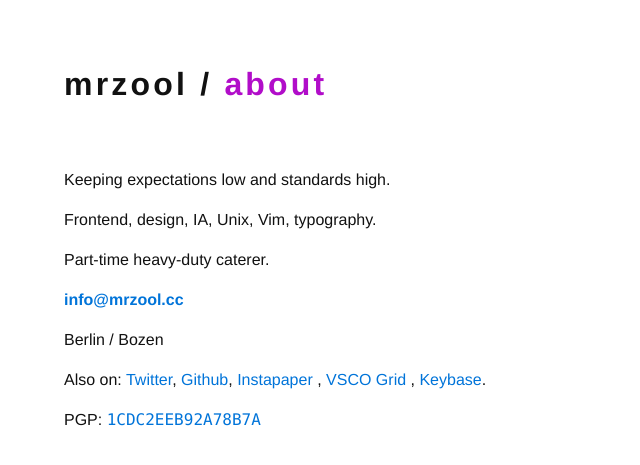
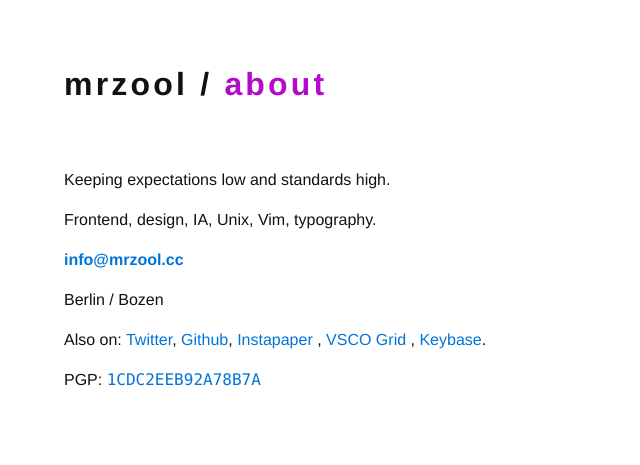
Before and after one commit to mrzool/mrzool.github.io, a Jekyll site: the page built from about/index.md, in a window 1280 px wide. Shown: the top 465 px of the page, without its empty margins (0-640 px from the left). Built offline with Jekyll 4.4.1, drawn with Linux system fonts in a browser that asks for light colours; nearby versions of some CDN libraries.

Commit message:
Say less things

```diff
--- a/about/index.md
+++ b/about/index.md
@@ -8,8 +8,6 @@ Keeping expectations low and standards high.
 
 Frontend, design, IA, Unix, Vim, typography.
 
-Part-time heavy-duty caterer.
-
 **[{{site.email}}](mailto:{{site.email}})**
 
 Berlin / Bozen
```
